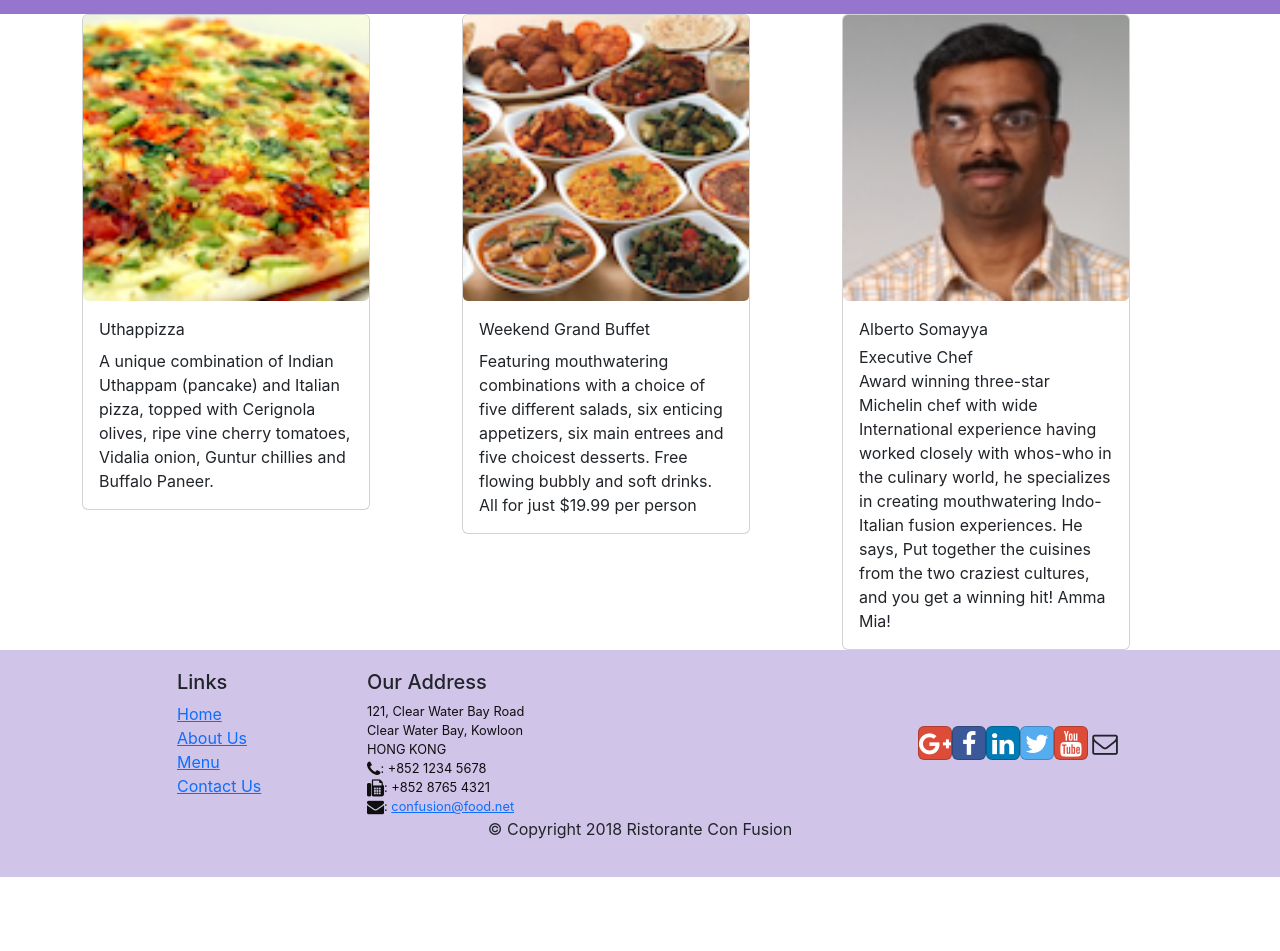
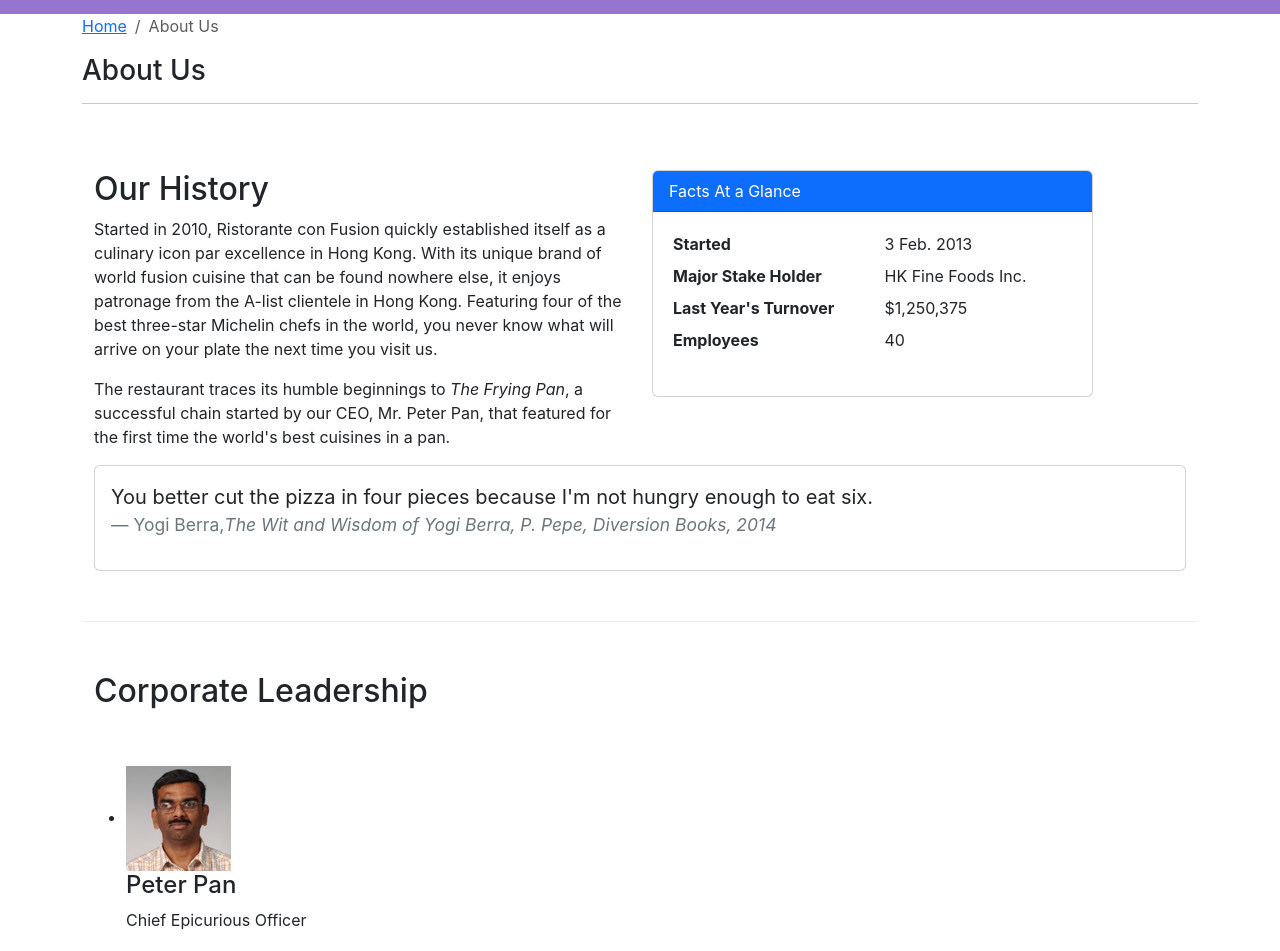
Before and after one commit to nz13s/coursera-react, a React (Create React App) app: page /aboutus in a window 1280 px wide. Before the commit this address led to /home. Shown: the part 280-1231 px from the top of the page. Before the commit the page ends 1157 px from the top, so only its background shows below. Built offline with nearby package versions, Linux system fonts and the light colour scheme.

Commit message:
Assignment 2: AboutComponent.js

```diff
--- /dev/null
+++ b/src/components/AboutComponent.js
@@ -0,0 +1,97 @@
+import React from 'react';
+import { Breadcrumb, BreadcrumbItem, Card, CardBody, CardHeader, Media } from 'reactstrap';
+import { Link } from 'react-router-dom';
+
+function RenderLeader({leader}) {
+    return(
+            <div key={leader.id} className="col-12 mt-5">
+                <Media tag="li">
+                    <Media left middle>
+                        <Media object src={leader.image} alt={leader}/>
+                    </Media>
+                    <Media body className="ml-5">
+                        <Media heading>{leader.name}</Media>
+                        <p>{leader.designation}</p>
+                        <p>{leader.description}</p>
+                    </Media>
+                </Media>
+            </div>
+        );
+}
+
+function About(props) {
+
+    const leaders = props.leaders.map((leader) => {
+        return (
+            <RenderLeader leader={leader}/>
+        );
+    });
+
+    return(
+        <div className="container">
+            <div className="row">
+                <Breadcrumb>
+                    <BreadcrumbItem><Link to="/home">Home</Link></BreadcrumbItem>
+                    <BreadcrumbItem active>About Us</BreadcrumbItem>
+                </Breadcrumb>
+                <div className="col-12">
+                    <h3>About Us</h3>
+                    <hr />
+                </div>
+            </div>
+            <div className="row row-content">
+                <div className="col-12 col-md-6">
+                    <h2>Our History</h2>
+                    <p>Started in 2010, Ristorante con Fusion quickly established itself as a culinary icon par excellence in Hong Kong. With its unique brand of world fusion cuisine that can be found nowhere else, it enjoys patronage from the A-list clientele in Hong Kong.  Featuring four of the best three-star Michelin chefs in the world, you never know what will arrive on your plate the next time you visit us.</p>
+                    <p>The restaurant traces its humble beginnings to <em>The Frying Pan</em>, a successful chain started by our CEO, Mr. Peter Pan, that featured for the first time the world's best cuisines in a pan.</p>
+                </div>
+                <div className="col-12 col-md-5">
+                    <Card>
+                        <CardHeader className="bg-primary text-white">Facts At a Glance</CardHeader>
+                        <CardBody>
+                            <dl className="row p-1">
+                                <dt className="col-6">Started</dt>
+                                <dd className="col-6">3 Feb. 2013</dd>
+                                <dt className="col-6">Major Stake Holder</dt>
+                                <dd className="col-6">HK Fine Foods Inc.</dd>
+                                <dt className="col-6">Last Year's Turnover</dt>
+                                <dd className="col-6">$1,250,375</dd>
+                                <dt className="col-6">Employees</dt>
+                                <dd className="col-6">40</dd>
+                            </dl>
+                        </CardBody>
+                    </Card>
+                </div>
+                <div className="col-12">
+                    <Card>
+                        <CardBody className="bg-faded">
+                            <blockquote className="blockquote">
+                                <p className="mb-0">You better cut the pizza in four pieces because
+                                    I'm not hungry enough to eat six.</p>
+                                <p/>
+                                <p>
+                                    <footer className="blockquote-footer">Yogi Berra,
+                                        <cite title="Source Title">The Wit and Wisdom of Yogi Berra,
+                                            P. Pepe, Diversion Books, 2014</cite>
+                                    </footer>
+                                </p>
+                            </blockquote>
+                        </CardBody>
+                    </Card>
+                </div>
+            </div>
+            <div className="row row-content">
+                <div className="col-12">
+                    <h2>Corporate Leadership</h2>
+                </div>
+                <div className="col-12">
+                    <Media list>
+                        {leaders}
+                    </Media>
+                </div>
+            </div>
+        </div>
+    );
+}
+
+export default About;
--- a/src/components/MainComponent.js
+++ b/src/components/MainComponent.js
@@ -9,6 +9,7 @@
 import Home from "./HomeComponent";
 import Menu from "./MenuComponent";
 import DishDetail from "./DishDetailComponent";
+import AboutComponent from "./AboutComponent";
 import {Switch, Route, Redirect} from "react-router-dom";
 
 class Main extends Component {
@@ -51,6 +52,7 @@
                     <Route path="/home" component={HomePage}/>
                     <Route exact path="/menu" component={() => <Menu dishes={this.state.dishes}/>}/>
                     <Route path="/menu/:dishId" component={DishWithId}/>
+                    <Route path="/aboutus" component={() => <AboutComponent leaders={this.state.leaders}/>}/>
                     <Route exact path="/contactus" component={Contact}/>
                     <Redirect to="/home"/>
                 </Switch>
```
